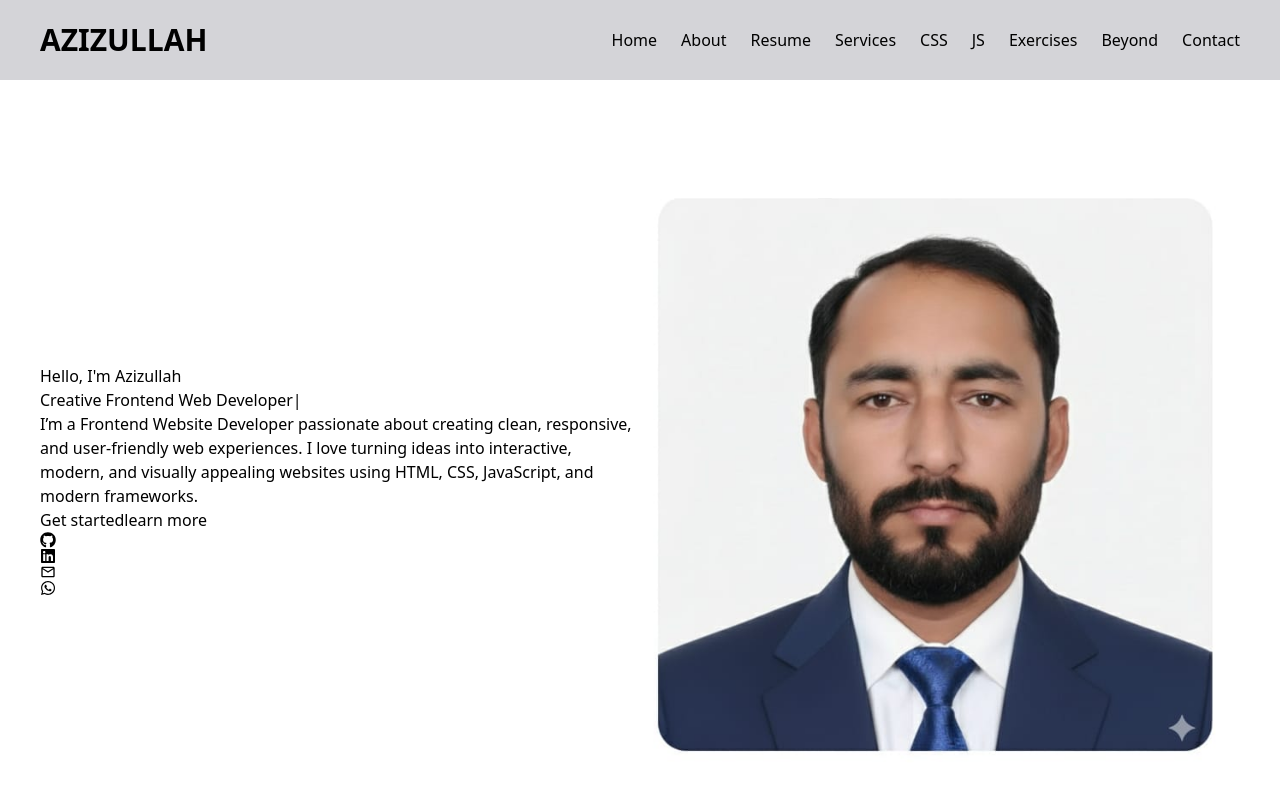
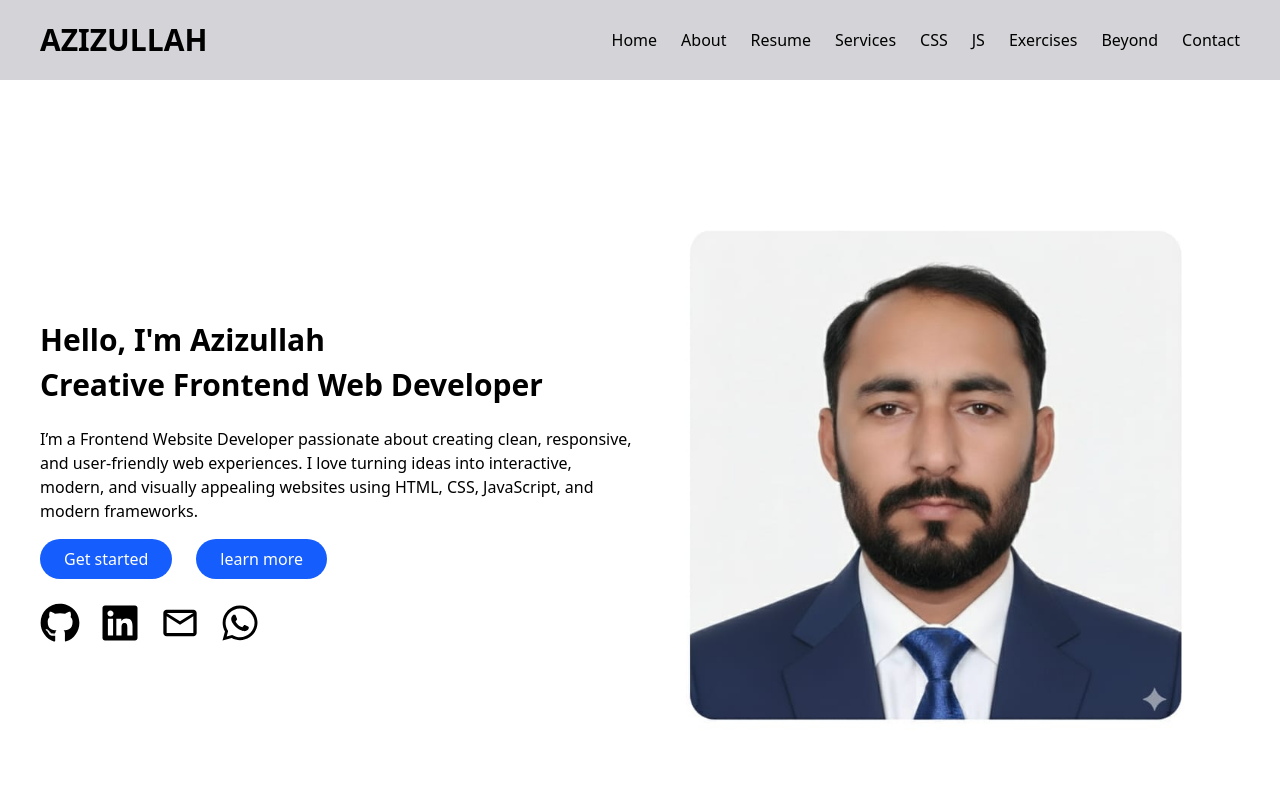
Before and after one commit to MyRreacts-Projects/my-portfolio, a React (Vite) app in the folder myReact-portfolio/: page / in a window 1280 px wide. Shown: the top 790 px of the page. Built offline with nearby package versions, Linux system fonts and the light colour scheme.

Commit message:
img setting

```diff
--- a/myReact-portfolio/src/pages/home.jsx
+++ b/myReact-portfolio/src/pages/home.jsx
@@ -11,25 +11,25 @@ const Home = ()=>{
        <section className="min-h-screen flex items-center">
         <div className="container px-10">
             {/* row */}
-            <div className="min-h-screen grid grid-cols-1 md:grid-cols-2 items-center">
+            <div className="min-h-screen grid grid-cols-1 md:grid-cols-2  items-center">
 
                 {/* left col */}
                 <div>
-                    <h1>Hello, I'm Azizullah<br/>
-                    Creative Frontend Web Developer|</h1>
-                    <p>I’m a Frontend Website Developer passionate about creating clean,
+                    <h1 className="text-[20px] md:text-[30px] font-bold mb-[20px]">Hello, I'm Azizullah<br/>
+                    Creative Frontend Web Developer</h1>
+                    <p className="text-gray mb-4">I’m a Frontend Website Developer passionate about creating clean,
                         responsive, and user-friendly web experiences. I love turning ideas
                         into interactive, modern, and visually
                         appealing websites using HTML, CSS, JavaScript, and modern frameworks.</p>
 
                     {/* button */}
-                    <div>
-                        <button>Get started</button>
+                    <div className="flex gap-6 mb-6">
+                        <button className="bg-blue-600 text-white px-6 py-2 rounded-[20px] hover:bg-blue-800 transition">Get started</button>
 
-                        <button>learn more</button>
+                        <button className="bg-blue-600 text-white px-6 py-2 rounded-[20px] hover:bg-blue-800 transition">learn more</button>
                     </div>
                     {/* social link */}
-                    <div>
+                    <div className="flex  gap-5  text-[30px] md:text-[40px]">
                         <a href="#" target="_blank"><FaGithub/></a>
                         <a href="#" target="_blank"><FaLinkedin/></a>
                         <a href="#" target="_blank"><MdOutlineEmail/></a>
@@ -37,8 +37,8 @@ const Home = ()=>{
                     </div>
                 </div>
 {/* right col */}
-<div>
-    <img src={myPic} alt="" />
+<div className="flex items-center justify-center">
+    <img src={myPic} alt="mypic" className="h-130 w-130 object-cover" />
 </div>
 
             </div>
```
